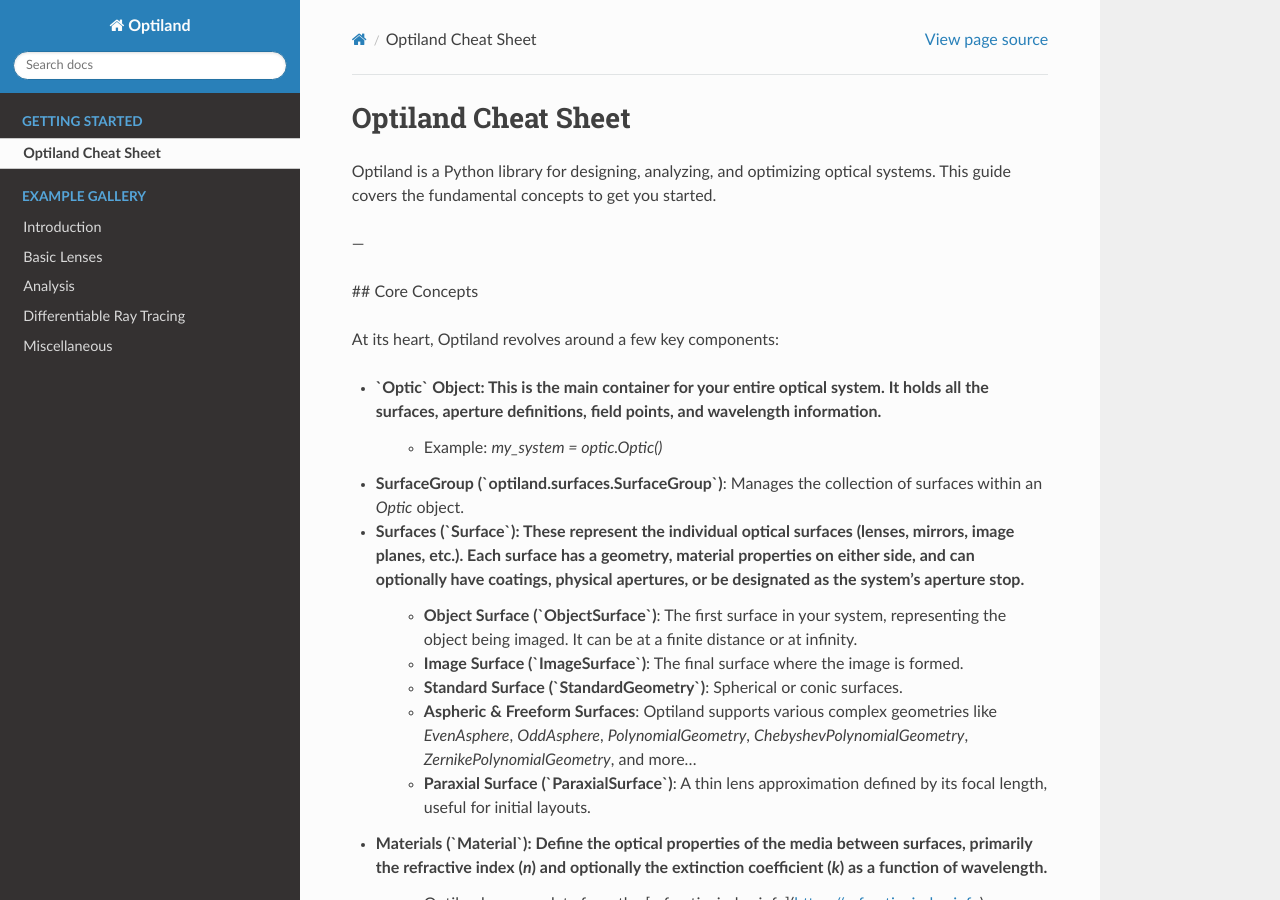
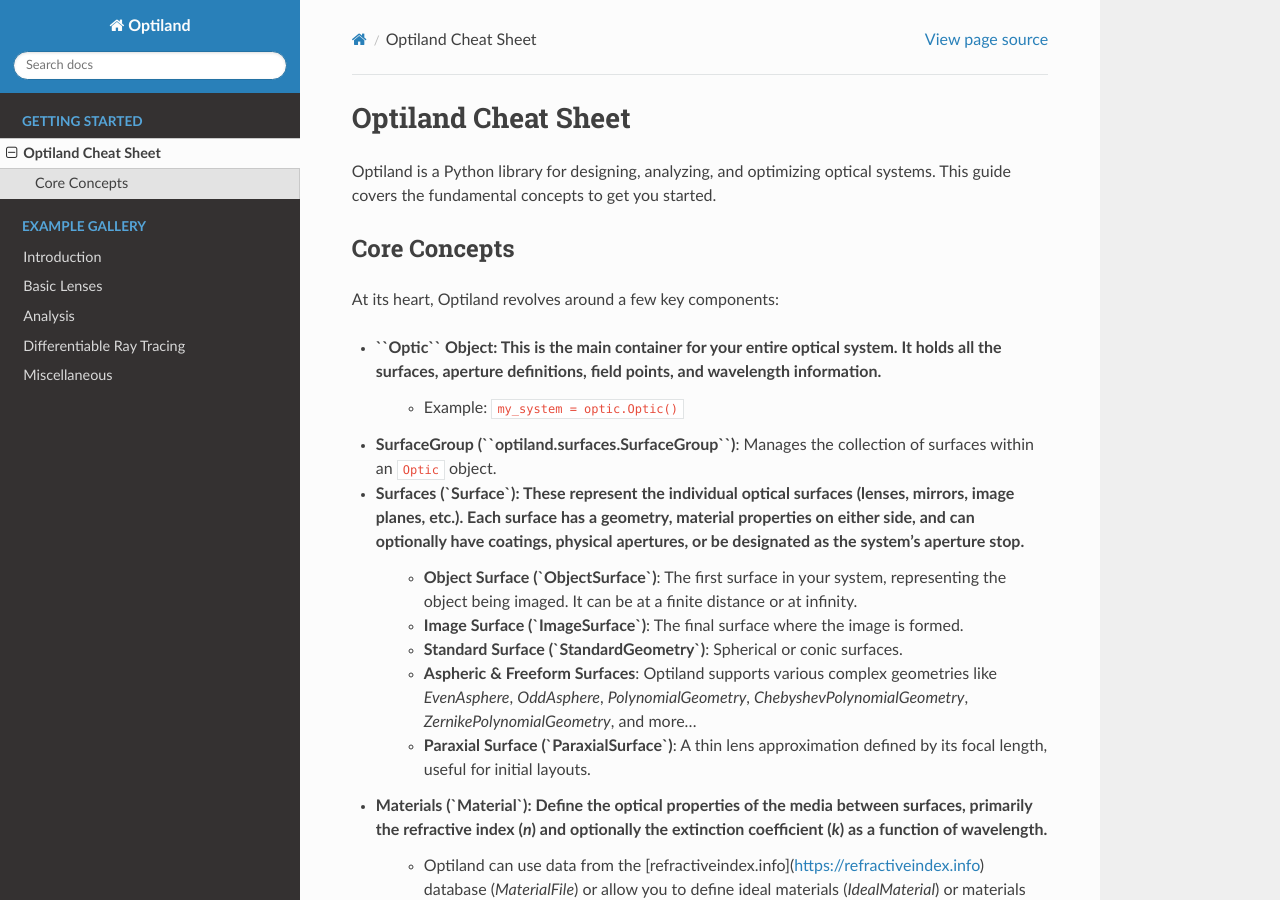
Before and after one commit to HarrisonKramer/optiland, a Sphinx documentation site: the page built from docs/cheat_sheet.rst, in a window 1280 px wide and 900 px high. Built offline with Sphinx 7.4.7 and the Read the Docs theme 3.1.0, drawn with Linux system fonts in a browser that asks for light colours; pages that are not in the unit, such as notebooks, are missing from menus.

Commit message:
docs: minor fix in doc layout

```diff
--- a/docs/cheat_sheet.rst
+++ b/docs/cheat_sheet.rst
@@ -3,15 +3,14 @@
 
 Optiland is a Python library for designing, analyzing, and optimizing optical systems. This guide covers the fundamental concepts to get you started.
 
----
-
-## Core Concepts
+Core Concepts
+-------------
 
 At its heart, Optiland revolves around a few key components:
 
-* **`Optic` Object**: This is the main container for your entire optical system. It holds all the surfaces, aperture definitions, field points, and wavelength information.
-    * Example: `my_system = optic.Optic()`
-* **SurfaceGroup (`optiland.surfaces.SurfaceGroup`)**: Manages the collection of surfaces within an `Optic` object.
+* **``Optic`` Object**: This is the main container for your entire optical system. It holds all the surfaces, aperture definitions, field points, and wavelength information.
+    * Example: ``my_system = optic.Optic()``
+* **SurfaceGroup (``optiland.surfaces.SurfaceGroup``)**: Manages the collection of surfaces within an ``Optic`` object.
 * **Surfaces (`Surface`)**: These represent the individual optical surfaces (lenses, mirrors, image planes, etc.). Each surface has a geometry, material properties on either side, and can optionally have coatings, physical apertures, or be designated as the system's aperture stop.
     * **Object Surface (`ObjectSurface`)**: The first surface in your system, representing the object being imaged. It can be at a finite distance or at infinity.
     * **Image Surface (`ImageSurface`)**: The final surface where the image is formed.
```
